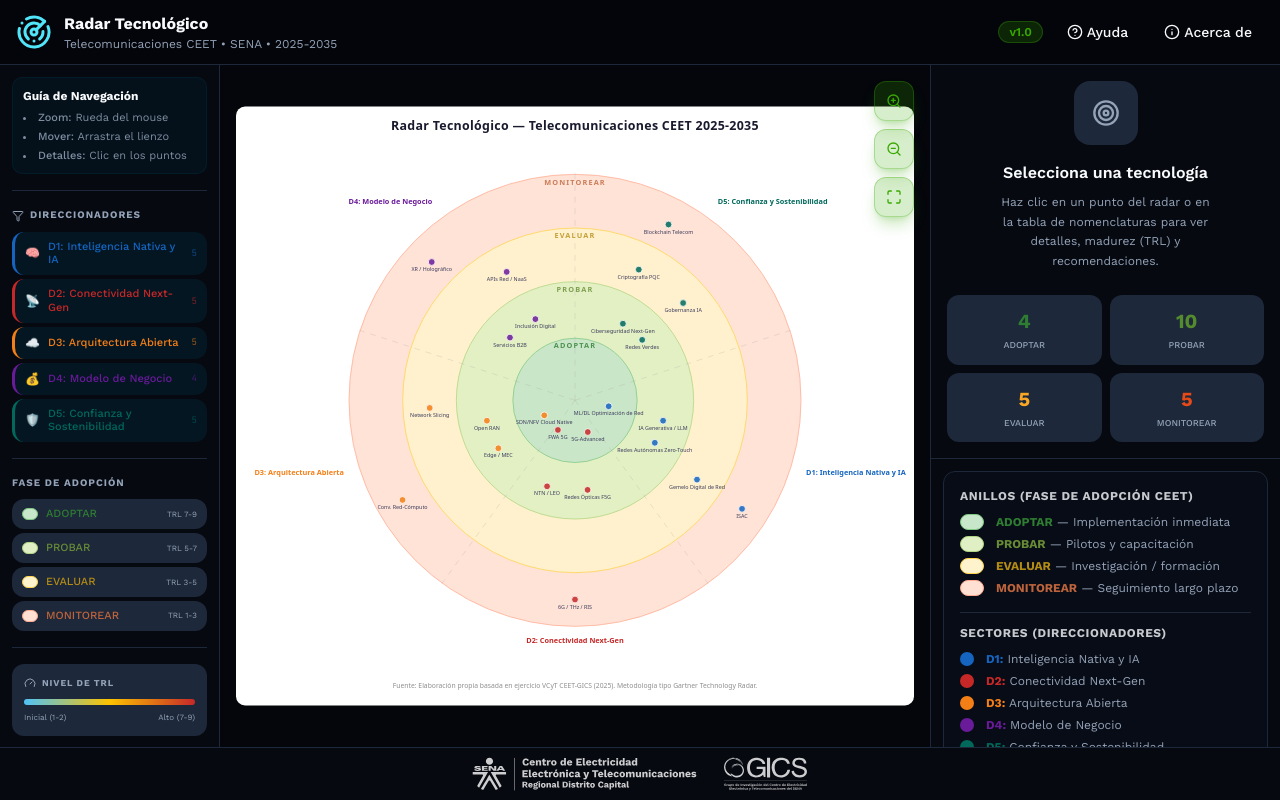
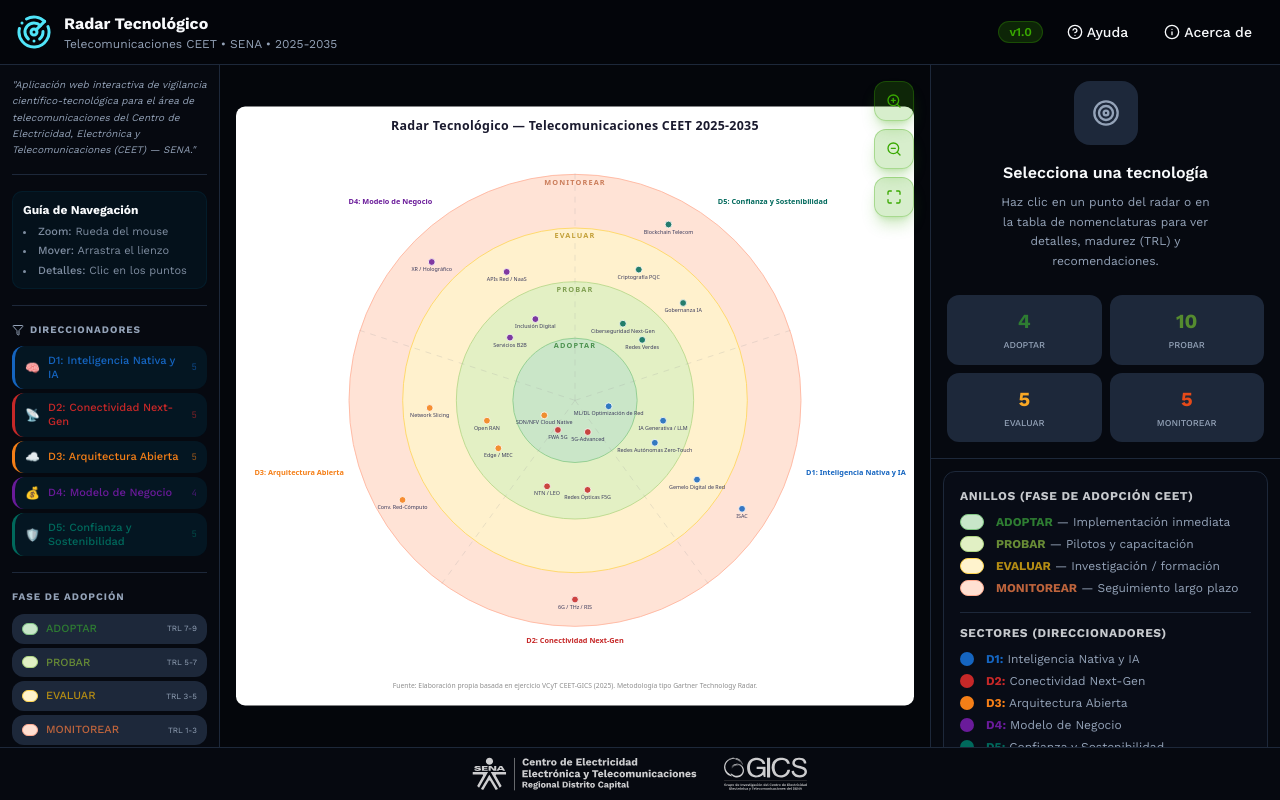
Before and after one commit to MAlexVR/radar_tecnologico, a Next.js app: page / in a window 1280 px wide. Built offline with nearby package versions, Linux system fonts and the light colour scheme.

Commit message:
feat: added app description to mobile and desktop views

```diff
--- a/src/components/templates/RadarTemplate.tsx
+++ b/src/components/templates/RadarTemplate.tsx
@@ -405,6 +405,12 @@ export function RadarTemplate() {
           <TabsContent value="radar">
             {/* Mobile Info Block */}
             <div className="mb-3 bg-card border rounded-lg p-3 text-xs text-muted-foreground shadow-sm">
+              <p className="mb-2 leading-relaxed text-foreground/90">
+                Aplicación web interactiva de vigilancia científico-tecnológica
+                para el área de telecomunicaciones del Centro de Electricidad,
+                Electrónica y Telecomunicaciones (CEET) — SENA.
+              </p>
+              <Separator className="my-2 opacity-50" />
               <p className="font-semibold text-foreground mb-1">
                 Radar Tecnológico — Guía Rápida
               </p>
@@ -547,6 +553,15 @@ export function RadarTemplate() {
       <main className="hidden md:flex flex-1 min-h-0 overflow-hidden">
         {/* LEFT SIDEBAR — Filters */}
         <aside className="w-[220px] flex-shrink-0 border-r bg-card/50 p-3 space-y-4 overflow-y-auto">
+          {/* App Description */}
+          <div className="text-[10px] text-muted-foreground leading-relaxed italic">
+            "Aplicación web interactiva de vigilancia científico-tecnológica
+            para el área de telecomunicaciones del Centro de Electricidad,
+            Electrónica y Telecomunicaciones (CEET) — SENA."
+          </div>
+
+          <Separator />
+
           {/* Desktop Info Block */}
           <div className="text-[11px] text-muted-foreground bg-accent/20 p-2.5 rounded-md border border-accent/30 leading-snug">
             <p className="font-bold text-foreground mb-1.5 text-xs">
```
